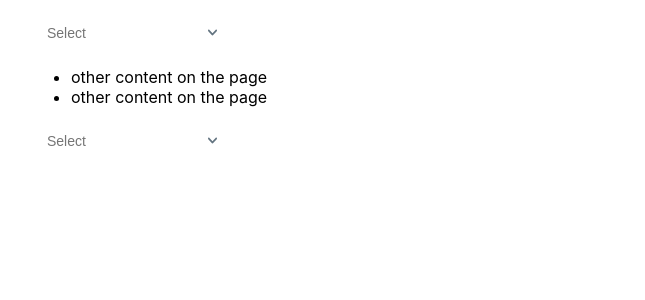
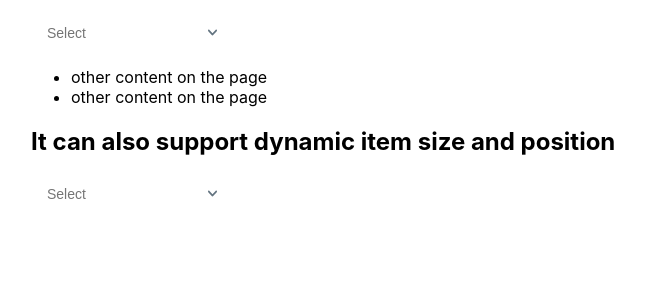
Before and after one commit to HenryLeeAu/code-test-autopilot, a React (Create React App) app: page / in a window 1280 px wide. Shown: the top 300 px of the page, without its empty margins (289-934 px from the left). Built offline with nearby package versions, Linux system fonts and the light colour scheme; no server answers.

Commit message:
update default value

```diff
--- a/src/App.js
+++ b/src/App.js
@@ -36,11 +36,13 @@ const App = () => {
         <li>other content on the page</li>
 
       </ul>
+
+      <h2>It can also support dynamic item size and position</h2>
       <CountrySelector
         countryList={countryList}
         onSelect={(data) => console.log(data)}
         maxVisibleNumber={7}
-        defaultPosition={1}
+        defaultPosition={6}
         itemHeight={50}
        />
     </AppWrapper>
--- a/src/CountrySelector/index.js
+++ b/src/CountrySelector/index.js
@@ -69,7 +69,7 @@ const CountrySelector = ({
         onChange={onTextChange}
         text={searchText}
         open={open}
-        //flagSrc={countryList?.find((country) => country.name=== selectedCountry)?.flag}
+        flagSrc={countryList?.find((country) => country.name=== selectedCountry)?.flag}
       />
       <List
         open={open}
```
Also changed, not shown: 1 other file (tests, documents, lock files or other folders).
